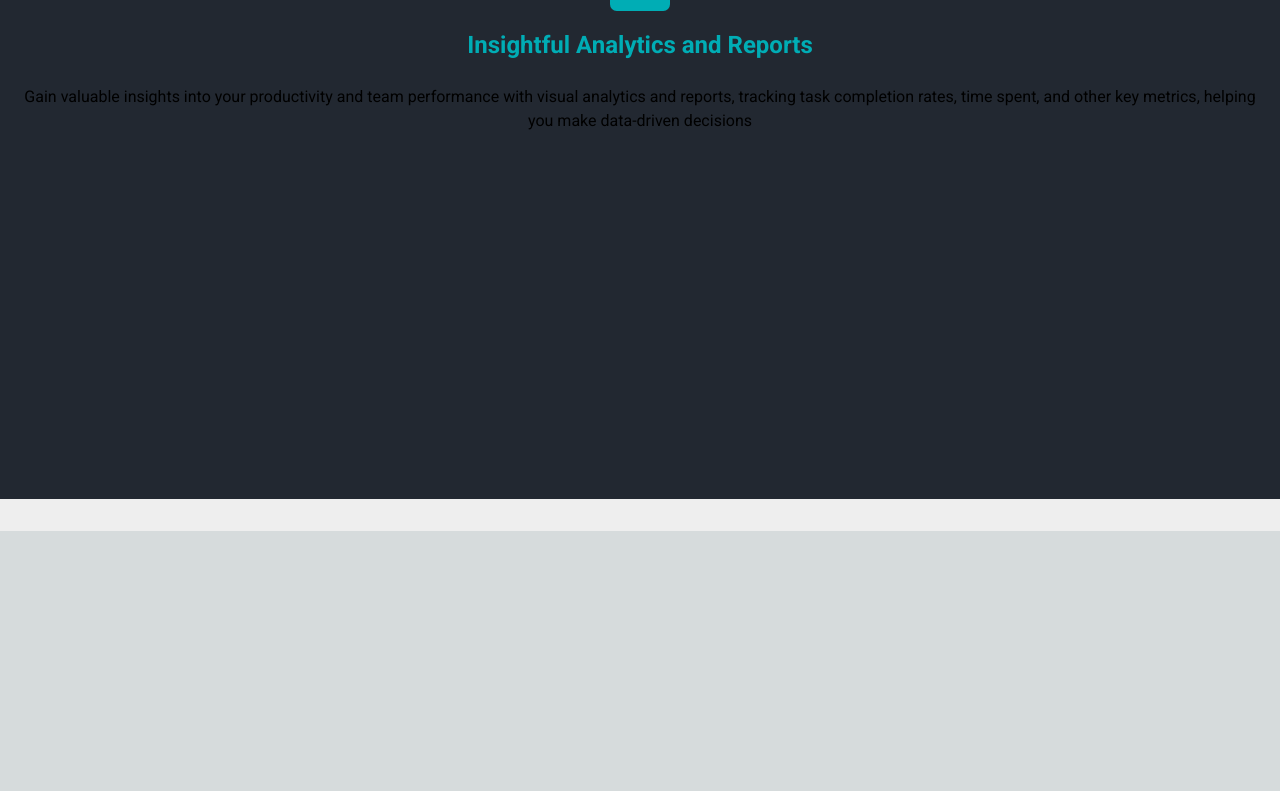
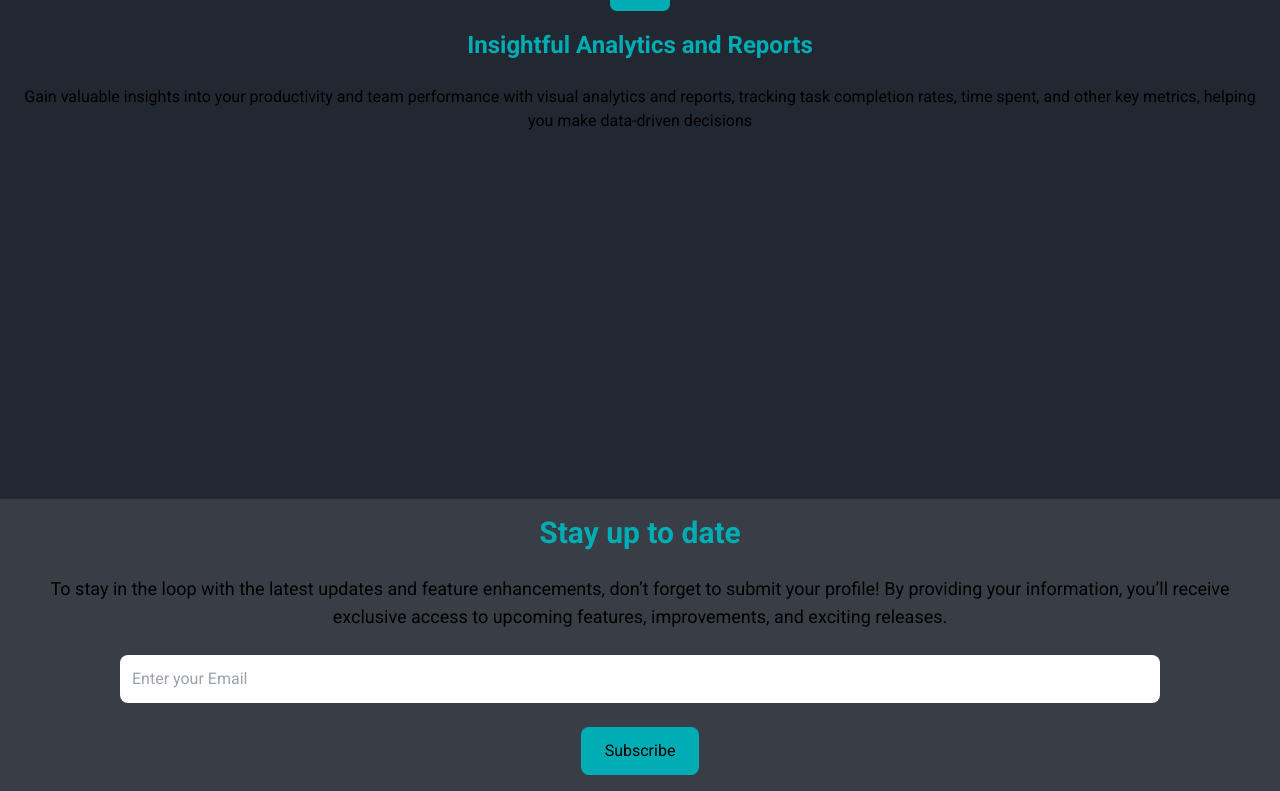
Before and after one commit to Inosensey/task-management-landing-page-repo, a Next.js app: page / in a window 1280 px wide. Shown: the part 3747-4538 px from the top of the page. Before the commit the page ends 4278 px from the top, so only its background shows below. Built offline with nearby package versions, Linux system fonts and the light colour scheme.

Commit message:
Added a section where a user can subscribe for future updates. (Stay up to date section)

```diff
--- a/app/page.tsx
+++ b/app/page.tsx
@@ -129,7 +129,24 @@ export default function Home() {
           icones={<MaterialSymbolsAnalyticsRounded />}
         />
       </section>
-      <section className="p-4 phone:mt-48 phone:w-full flex phone:flex-col gap-6 bg-LightSecondary"></section>
+      <section className="p-4 phone:mt-48 phone:w-full flex phone:flex-col gap-6 bg-Secondary">
+        <h1 className="text-center phone:text-3xl font-bold text-LightPrimary">
+          Stay up to date
+        </h1>
+        <p className="text-center phone:text-lg leading-8">
+          To stay in the loop with the latest updates and feature enhancements,
+          don&rsquo;t forget to submit your profile! By providing your information,
+          you&rsquo;ll receive exclusive access to upcoming features, improvements,
+          and exciting releases.
+        </p>
+        <input className="p-3 w-10/12 rounded-lg mx-auto my-0 text-black outline-none" type="email" placeholder="Enter your Email" name="email" />
+        <button
+          className="w-max my-0 mx-auto py-3 px-6 bg-LightPrimary rounded-lg cursor-pointer hover:scale-110 active:scale-95 ease-in-out duration-100"
+          type="button"
+        >
+          Subscribe
+        </button>
+      </section>
     </main>
   );
 }
```
